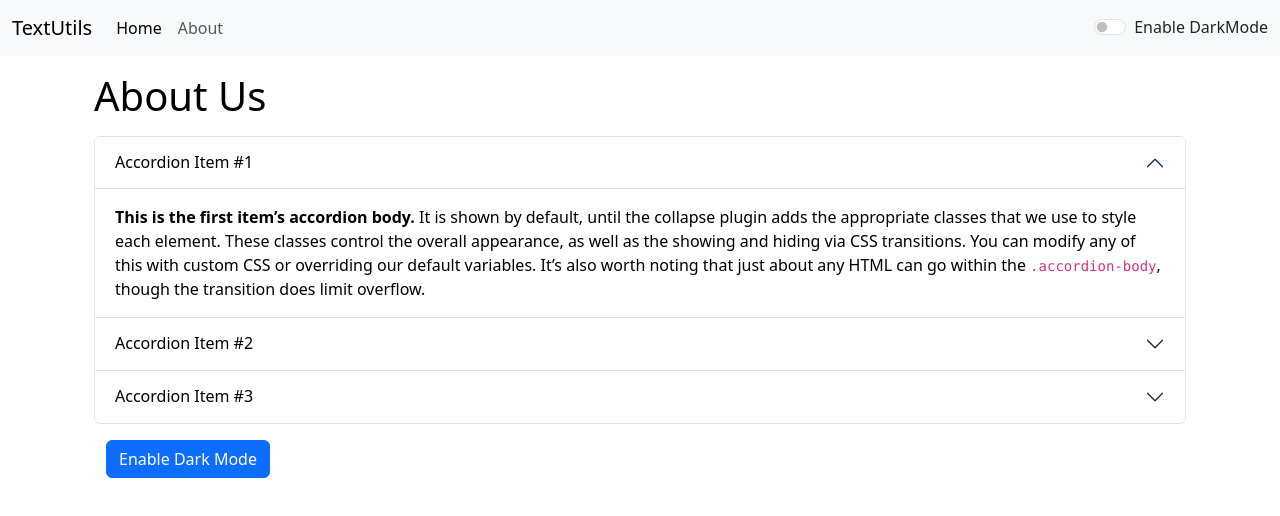
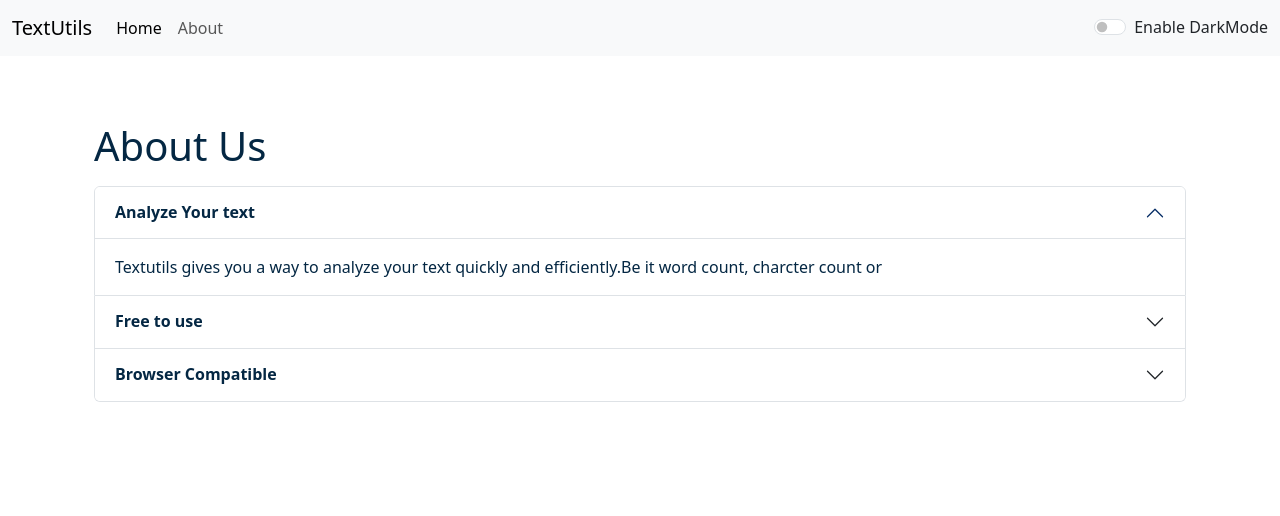
Before and after one commit to trushaghantala-hub/textutils, a React (Create React App) app: page /about in a window 1280 px wide. Shown: the top 516 px of the page. Built offline with nearby package versions, Linux system fonts and the light colour scheme.

Commit message:
Fix router basename for GitHub Pages

```diff
--- a/public/index.html
+++ b/public/index.html
@@ -7,10 +7,12 @@
     <meta name="theme-color" content="#000000" />
     <meta
       name="description"
-      content="Web site created using create-react-app"
+      content="textUtils is a word counter and a character counting utility which can used to manipulate your text in
+       the way you want.You can remove extra spaces, copy the manipulated as well as convert your text from Uppercase
+       to Lowercase and Lowercase to Uppercase"
     />
     <link rel="apple-touch-icon" href="%PUBLIC_URL%/favicon-16x16.png" />
-    <title>TextUtils - home</title>
+    <title>TextUtils - Word counter | character counter | Lowercase to Uppercase | Uppercase to Lowercase</title>
     <link href="https://cdn.jsdelivr.net/npm/bootstrap@5.3.8/dist/css/bootstrap.min.css" rel="stylesheet"
     integrity="sha384-sRIl4kxILFvY47J16cr9ZwB07vP4J8+LH7qKQnuqkuIAvNWLzeN8tE5YBujZqJLB" crossorigin="anonymous">
   </head>
--- a/src/App.js
+++ b/src/App.js
@@ -31,13 +31,13 @@
       setMode('dark');
       document.body.style.backgroundColor = '#042743';
       showAlert("Dark mode has been enabled", "success");
-      document.title = "TextUtils - Dark Mode";
+      // document.title = "TextUtils - Dark Mode";
     }
     else{
       setMode('light');
       document.body.style.backgroundColor = 'white';
       showAlert("Light mode has been enabled", "success");
-      document.title = "TextUtils - Light Mode";
+      // document.title = "TextUtils - Light Mode";
     }
   };
 
@@ -49,13 +49,9 @@
       <div className="container my-3">
 
         <Routes>
-          <Route
-            path="/"
-            element={
-              <TextForm
-                showAlert={showAlert}
-                heading="Enter the text to analyze"
-                mode={mode}
+          <Route path="/" element={
+              <TextForm showAlert={showAlert} heading="Try TextUtils - Word Counter, Character Counter,
+              Remopve extra Spaces" mode={mode}
               />
             }
           />
--- a/src/components/About.js
+++ b/src/components/About.js
@@ -1,58 +1,35 @@
-import React, { useState } from 'react'
+import React from 'react'
 
-export default function About() {
+export default function About(props) {
 
-    const [myStyle, setmyStyle] = useState({
-        color: 'black',
-        backgroundColor: 'white'
+    //const [myStyle, setmyStyle] = useState({
+    //    color: 'black',
+    //    backgroundColor: 'white'
+    //})
 
-    })
-
-    const [btntext, setBtntext] = useState("Enable Dark Mode")
-
-    const toggleStyle = ()=>{
-        if(myStyle.color ==='black'){
-           setmyStyle({
-
-            color: 'white',
-            backgroundColor: 'black',
-            border: '1px solid white'
-           })
-           setBtntext("Enable Light Mode")
-        }
-        else{
-            setmyStyle({
-
-            color: 'black',
-            backgroundColor: 'white'
-           })
-           setBtntext("Enable dark Mode")
-
-        }
+    let myStyle = {
+        color: props.mode ==='dark'?'white':'#042743',
+        backgroundColor: props.mode ==='dark'?'rgb(36 74 104)':'white',
 
     }
 
 
 
     return (
-        <div className="container" style={myStyle}>
-            <h1 className="my-3">About Us</h1>
+        <div className="container" >
+            <h1 className="my-3" style={{color: props.mode ==='dark'?'white':'#042743'}}>About Us</h1>
             <div className="accordion" id="accordionExample" style={myStyle}>
                 <div className="accordion-item">
                     <h2 className="accordion-header">
                         <button className="accordion-button" style={myStyle} type="button" data-bs-toggle="collapse"
                          data-bs-target="#collapseOne" aria-expanded="true" aria-controls="collapseOne">
-                            Accordion Item #1
+                          <strong>Analyze Your text</strong>
                         </button>
                     </h2>
                     <div id="collapseOne" className="accordion-collapse collapse show" data-bs-parent="#accordionExample">
                         <div className="accordion-body" style={myStyle}>
-                            <strong>This is the first item’s accordion body.</strong> It is shown by default, until the
-                            collapse plugin adds the appropriate classes that we use to style each element. These classes
-                            control the overall appearance, as well as the showing and hiding via CSS transitions. You can
-                            modify any of this with custom CSS or overriding our default variables. It’s also worth noting
-                            that just about any HTML can go within the <code>.accordion-body</code>, though the transition
-                            does limit overflow.
+                           Textutils gives you a way to analyze your text quickly and efficiently.Be it word count,
+                           charcter count or
                         </div>
                     </div>
                 </div>
@@ -60,17 +37,14 @@
                     <h2 className="accordion-header">
                         <button className="accordion-button collapsed" style={myStyle} type="button" data-bs-toggle="collapse"
                          data-bs-target="#collapseTwo" aria-expanded="false" aria-controls="collapseTwo">
-                            Accordion Item #2
+                          <strong>Free to use</strong>
                         </button>
                     </h2>
                     <div id="collapseTwo" className="accordion-collapse collapse" data-bs-parent="#accordionExample">
                         <div className="accordion-body" style={myStyle}>
-                           <strong>This is the first item’s accordion body.</strong> It is shown by default, until the
-                            collapse plugin adds the appropriate classes that we use to style each element. These classes
-                            control the overall appearance, as well as the showing and hiding via CSS transitions. You can
-                            modify any of this with custom CSS or overriding our default variables. It’s also worth noting
-                            that just about any HTML can go within the <code>.accordion-body</code>, though the transition
-                            does limit overflow.
+                           Textutils is a free charcter count tool that provide intsant charcter count & word count
+                           statistics for a given text.TextUtils reportes the number of words and charcters.Thus it is
+                           suitable for writing text with word / charcter limit.
                         </div>
                     </div>
                 </div>
@@ -78,23 +52,17 @@
                     <h2 className="accordion-header">
                         <button className="accordion-button collapsed" style={myStyle} type="button" data-bs-toggle="collapse"
                         data-bs-target="#collapseThree" aria-expanded="false" aria-controls="collapseThree">
-                            Accordion Item #3
+                           <strong>Browser Compatible</strong>
                         </button>
                     </h2>
                     <div id="collapseThree" className="accordion-collapse collapse" data-bs-parent="#accordionExample">
                         <div className="accordion-body" style={myStyle}>
-                            <strong>This is the first item’s accordion body.</strong> It is shown by default, until the
-                            collapse plugin adds the appropriate classes that we use to style each element. These classes
-                            control the overall appearance, as well as the showing and hiding via CSS transitions. You can
-                            modify any of this with custom CSS or overriding our default variables. It’s also worth noting
-                            that just about any HTML can go within the <code>.accordion-body</code>, though the transition
-                            does limit overflow.
+                            This word counter software work in any web browser such as chroms, Firefox, Internet Explore,
+                            Safari, Opera. It suits to count charcter in facebook, blogs, execl document, pdf document,
+                            essays, etc.
                         </div>
                     </div>
                 </div>
-            </div>
-            <div className="container my-3">
-                <button onClick={toggleStyle} type="button" className="btn btn-primary" >{btntext}</button>
             </div>
 
         </div>
--- a/src/components/Alert.js
+++ b/src/components/Alert.js
@@ -6,9 +6,13 @@
         return lower.charAt(0).toUpperCase() + lower.slice(1);
     }
   return (
-    props.alert &&<div className={`alert alert-${props.alert.type} alert-dismissible fade show`} role="alert">
+    <div style={{height:'50px'}}>
+      {props.alert &&<div className={`alert alert-${props.alert.type}
+       alert-dismissible fade show`} role="alert">
         <strong>{capitalize(props.alert.type)}</strong>: {props.alert.msg}
+    </div>}
     </div>
+
   )
 }
 
```
Also changed, not shown: src/components/TextForm.js (+16 -10 lines).
